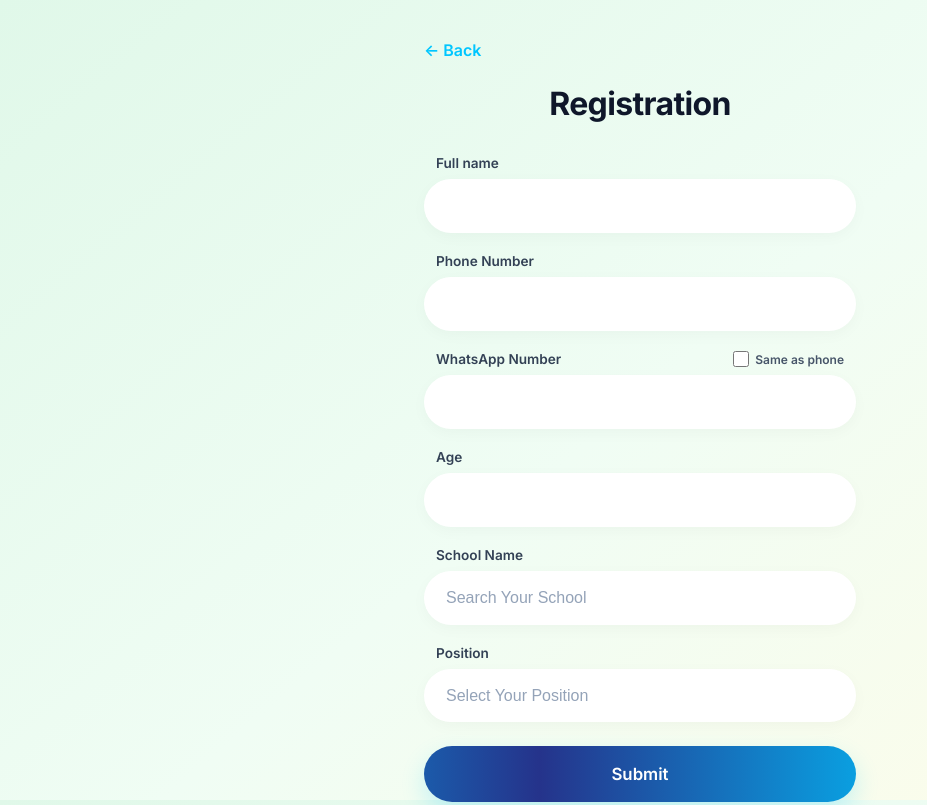
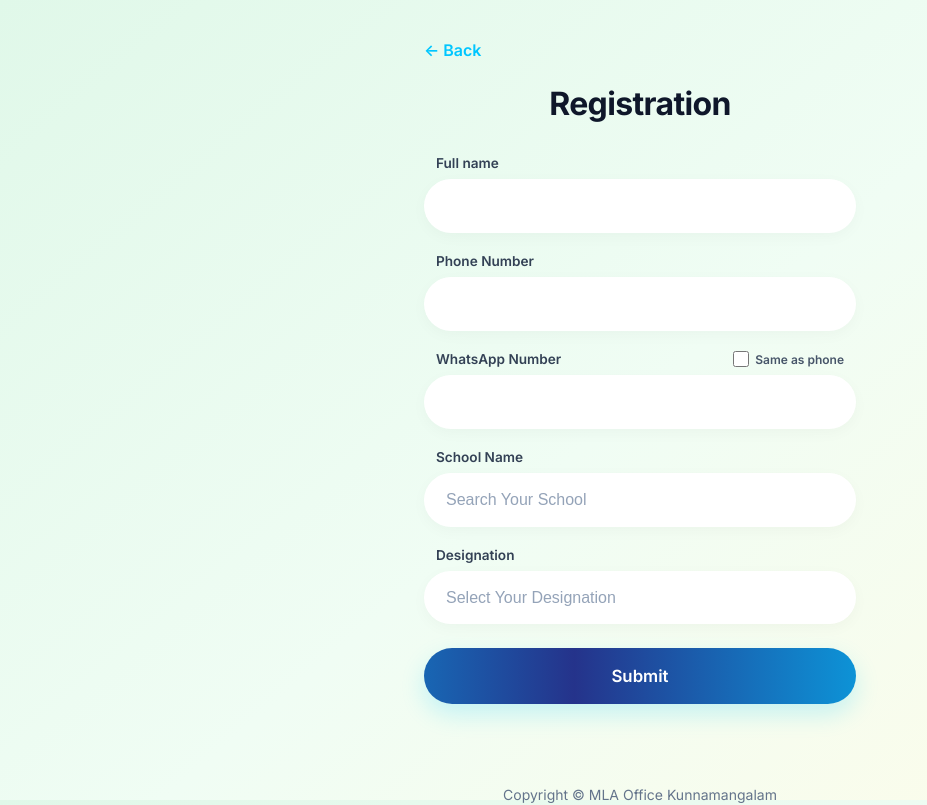
Before and after one commit to Shameelmya/Sep5Registration, a Next.js app: page /register in a window 1280 px wide. Shown: the top 805 px of the page, without its empty margins (0-927 px from the left). Built offline with nearby package versions, Linux system fonts and the light colour scheme.

Commit message:
Remove age rename position to designation change ticket to entry pass update location link

```diff
--- a/src/app/admin/scanner/page.tsx
+++ b/src/app/admin/scanner/page.tsx
@@ -155,7 +155,7 @@ export default function Scanner() {
         </button>
       )}
 
-      {loading && <p style={{ textAlign: 'center', marginTop: '24px' }}>Verifying Ticket...</p>}
+      {loading && <p style={{ textAlign: 'center', marginTop: '24px' }}>Verifying Entry Pass...</p>}
 
       {error && (
         <div className="animate-fade-in" style={{ backgroundColor: 'rgba(255,59,48,0.1)', color: 'var(--danger)', padding: '16px', borderRadius: 'var(--radius-md)', marginTop: '24px', fontWeight: '500', textAlign: 'center' }}>
@@ -174,7 +174,7 @@ export default function Scanner() {
             <p><strong>Name:</strong> {userData.name}</p>
             <p><strong>Phone:</strong> {userData.phone}</p>
             <p><strong>School:</strong> {userData.school}</p>
-            <p><strong>Position:</strong> {userData.position}</p>
+            <p><strong>Designation:</strong> {userData.position}</p>
             <p><strong>Reg No:</strong> {userData.regNumber}</p>
             <p style={{ marginTop: '8px' }}>
               <strong>Status:</strong>
@@ -203,7 +203,7 @@ export default function Scanner() {
               </button>
             )}
             <button onClick={startScanner} className="btn-primary" style={{ padding: '16px', fontSize: '1.1rem' }}>
-              Scan Next Ticket
+              Scan Next Entry Pass
             </button>
           </div>
         </div>
--- a/src/app/page.tsx
+++ b/src/app/page.tsx
@@ -87,12 +87,11 @@ export default function Home() {
           </button>
         )}
 
-        {/* Get Pass & Location Half/Half */}
         <div style={{ display: 'flex', gap: '12px', width: '100%' }}>
           <Link href="/get-pass" className="btn-secondary" style={{ flex: 1, padding: '16px 0' }}>
             Get Pass
           </Link>
-          <a href="https://maps.google.com/?q=MLA+Office" target="_blank" rel="noopener noreferrer" className="btn-secondary" style={{ flex: 1, padding: '16px 0' }}>
+          <a href="https://maps.app.goo.gl/aa2GviWm4EKhDqxy7" target="_blank" rel="noopener noreferrer" className="btn-secondary" style={{ flex: 1, padding: '16px 0' }}>
             Location
           </a>
         </div>
--- a/src/app/register/page.tsx
+++ b/src/app/register/page.tsx
@@ -12,10 +12,10 @@ export default function Register() {
     name: '',
     phone: '',
     whatsapp: '',
-    age: '',
     school: '',
     position: ''
   });
+  const [showOtherDesignation, setShowOtherDesignation] = useState(false);
   const [sameAsPhone, setSameAsPhone] = useState(false);
   const [loading, setLoading] = useState(false);
   const [error, setError] = useState('');
@@ -133,10 +133,7 @@ export default function Register() {
           )}
         </div>
 
-        <div className="input-wrapper">
-          <label className="input-label">Age</label>
-          <input required type="number" name="age" min="10" value={formData.age} onChange={handleChange} className="input-field" />
-        </div>
+
 
         <div className="input-wrapper" ref={dropdownRef}>
           <label className="input-label">School Name</label>
@@ -195,13 +192,29 @@ export default function Register() {
         </div>
 
         <div className="input-wrapper">
-          <label className="input-label">Position</label>
-          <select required name="position" value={formData.position} onChange={handleChange} className="input-field" style={{ appearance: 'none', color: formData.position ? 'var(--foreground)' : '#94a3b8' }}>
-            <option value="" disabled>Select Your Position</option>
-            <option value="Head of Institution">Head of Institution</option>
+          <label className="input-label">Designation</label>
+          <select required name="position" value={showOtherDesignation ? 'Other' : formData.position} onChange={(e) => {
+             if (e.target.value === 'Other') {
+               setShowOtherDesignation(true);
+               setFormData({ ...formData, position: '' });
+             } else {
+               setShowOtherDesignation(false);
+               handleChange(e);
+             }
+          }} className="input-field" style={{ appearance: 'none', color: formData.position || showOtherDesignation ? 'var(--foreground)' : '#94a3b8' }}>
+            <option value="" disabled>Select Your Designation</option>
+            <option value="Principal/Head Teacher">Principal/Head Teacher</option>
             <option value="ICT Coordinator">ICT Coordinator</option>
+            <option value="Other">Other</option>
           </select>
         </div>
+
+        {showOtherDesignation && (
+          <div className="input-wrapper">
+            <label className="input-label">Enter Designation</label>
+            <input required type="text" name="position" value={formData.position} onChange={handleChange} className="input-field" placeholder="E.g. Vice Principal" />
+          </div>
+        )}
 
         <button type="submit" disabled={loading} className="btn-primary" style={{ marginTop: '24px' }}>
           {loading ? 'Submitting...' : 'Submit'}
```
Also changed, not shown: src/app/admin/page.tsx (+4 -9 lines), src/app/ticket/[id]/page.tsx (+5 -5 lines).
